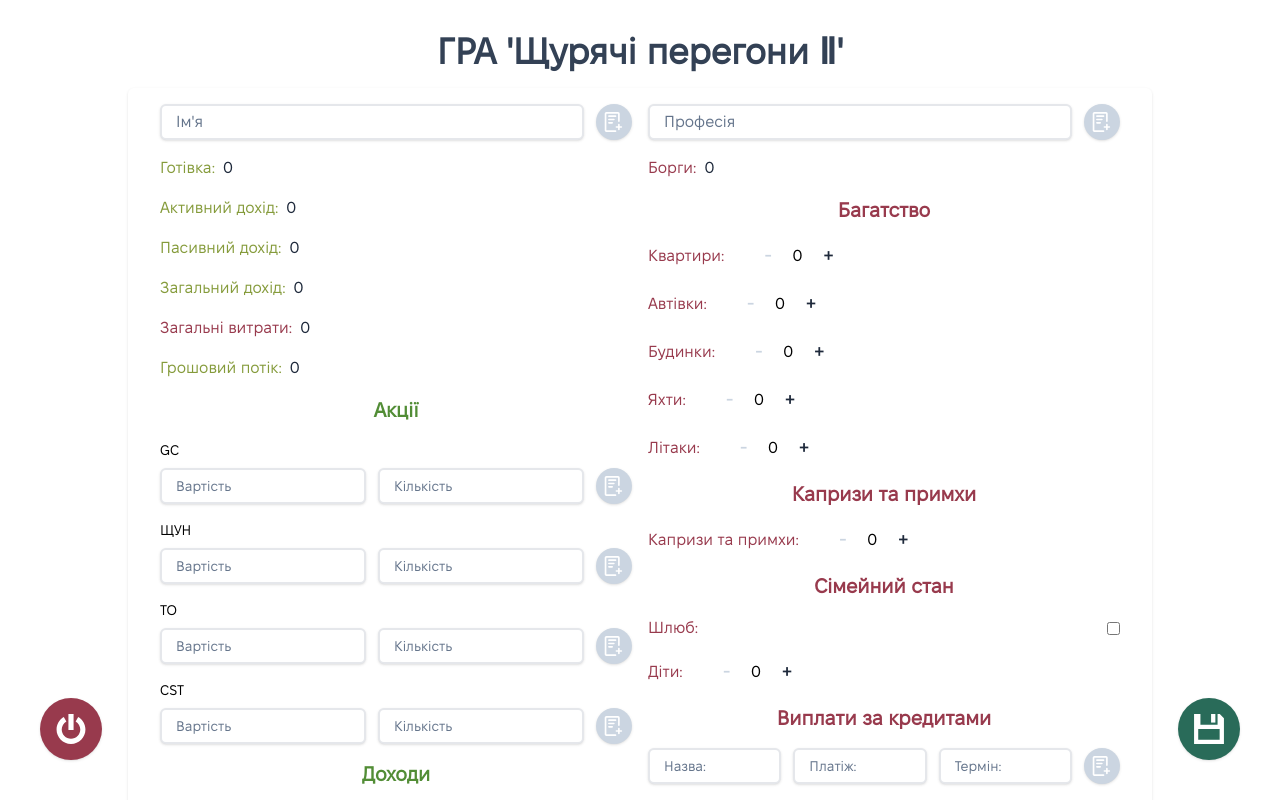
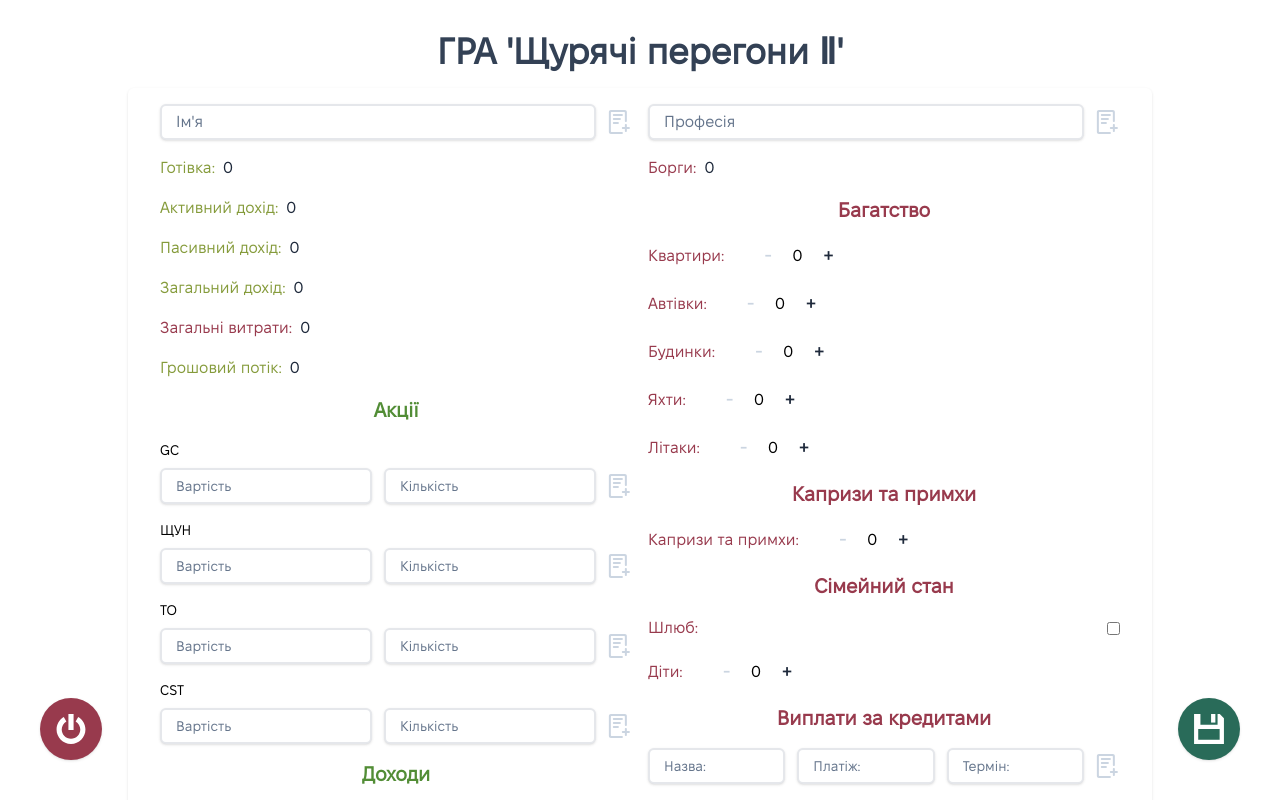
Before and after one commit to Kh-Ol-An/rat-race-client, a Vue app: page / in a window 1280 px wide. Shown: the top 800 px of the page. Built offline with nearby package versions, Linux system fonts and the light colour scheme.

Commit message:
Fixed color for all icons

```diff
--- a/src/components/Blank/Add.vue
+++ b/src/components/Blank/Add.vue
@@ -1,18 +1,11 @@
 <template>
     <button
-        :class="[
-            'p-2',
-            'shadow hover:shadow-lg',
-            'rounded-full',
-            'transition-all duration-300',
-            disabled ? 'bg-slate-300' : opposite ? 'bg-opposite' : 'bg-secondary',
-        ]"
         type="button"
         title="Додати"
         :disabled="disabled"
         @click="$emit('add')"
     >
-        <AddIcon width="20px" height="20px" />
+        <AddIcon width="24px" height="24px" :color="disabled ? 'fill-slate-300' : 'fill-secondary'" />
     </button>
 </template>
 
--- a/src/components/Blank/Index.vue
+++ b/src/components/Blank/Index.vue
@@ -365,10 +365,7 @@
             "
             type="button"
             title="Почати спочатку"
-            @click="() => {
-                console.log('ffff');
-                localStorage.removeItem('myCat')
-            }"
+            @click="reset"
         >
             <ResetIcon width="30px" height="30px" />
         </button>
@@ -385,7 +382,7 @@
             type="submit"
             title="Зберегти"
         >
-            <SaveIcon width="30px" height="30px" />
+            <SaveIcon width="30px" height="30px" color="fill-white" />
         </button>
     </form>
 </template>
@@ -393,10 +390,10 @@
 <script setup>
 import { reactive, ref, computed, watch } from 'vue';
 import Input from './Input.vue';
+import Add from './Add.vue';
 import InfoField from './InfoField.vue';
+import InputField from './InputField.vue';
 import List from './List.vue';
-import InputField from './InputField.vue';
-import Add from './Add.vue';
 import Quantity from './Quantity.vue';
 import Checkbox from './Checkbox.vue';
 import InputCredit from './InputCredit.vue';
@@ -542,4 +539,8 @@ const expenses = computed(() => {
 });
 
 const submit = () => localStorage.setItem('user', JSON.stringify(user));
+const reset = () => {
+    localStorage.removeItem('user');
+    location.reload();
+};
 </script>
--- a/src/components/Blank/InfoField.vue
+++ b/src/components/Blank/InfoField.vue
@@ -8,13 +8,6 @@
         </span>
         <button
             v-if="editable"
-            :class="[
-                'p-1.5',
-                'shadow hover:shadow-lg',
-                'rounded-full',
-                'transition-all duration-300',
-                opposite ? 'bg-opposite' : 'bg-secondary',
-            ]"
             type="button"
             title="Редагувати"
             @click="$emit('edit')"
--- a/src/components/Blank/List.vue
+++ b/src/components/Blank/List.vue
@@ -6,7 +6,7 @@
         <span class="text-silver-800 whitespace-nowrap">
             {{ addingSpaces(worth) }}
         </span>
-        <div class="flex items-center gap-2">
+        <div class="flex items-center gap-3">
             <span v-if="editable" class="text-silver-800 whitespace-nowrap">
                 {{ editValue }}
             </span>
@@ -17,24 +17,23 @@
                 smallLabel
                 v-model:value="editValue"
             />
-            <div v-if="id">
+            <div v-if="id" class="flex items-center justify-center">
                 <button
                     v-if="editable"
-                    class="p-2 shadow hover:shadow-lg rounded-full bg-secondary transition-all duration-300"
                     type="button"
                     title="Редагувати"
                     @click="editable = !editable"
                 >
-                    <EditIcon width="14px" height="14px" />
+                    <EditIcon width="16px" height="16px" />
                 </button>
                 <button
                     v-else
-                    class="p-2 shadow hover:shadow-lg rounded-full bg-secondary transition-all duration-300"
                     type="button"
                     title="Зберегти"
+                    :disabled="disabled"
                     @click="save"
                 >
-                    <SaveIcon width="14px" height="14px" />
+                    <SaveIcon width="16px" height="16px" :color="disabled ? 'fill-slate-300' : 'fill-secondary'" />
                 </button>
             </div>
         </div>
@@ -45,7 +44,7 @@
 </template>
 
 <script setup>
-import { ref } from 'vue';
+import {computed, ref} from 'vue';
 import Input from './Input.vue';
 import EditIcon from '../icons/EditIcon.vue';
 import SaveIcon from '../icons/SaveIcon.vue';
@@ -75,6 +74,8 @@ const emit = defineEmits(['edit']);
 const editable = ref(true);
 const editValue = ref(addingSpaces(props.value));
 
+const disabled = computed(() => editValue.value.length === 0);
+
 const save = () => {
     editable.value = !editable.value;
     emit('edit', props.id, Number(removingSpaces(editValue.value)));
--- a/src/components/icons/AddIcon.vue
+++ b/src/components/icons/AddIcon.vue
@@ -1,11 +1,8 @@
 <template>
-    <svg :width="width" :height="height" viewBox="0 0 24 24" xmlns="http://www.w3.org/2000/svg">
-        <path :fill="color"
-              d="M13.862 6h-8c-.553 0-1-.448-1-1s.447-1 1-1h8c.553 0 1 .448 1 1s-.447 1-1 1zM11.862 10h-6c-.553 0-1-.448-1-1s.447-1 1-1h6c.553 0 1 .448 1 1s-.447 1-1 1zM10.862 13c0 .55-.45 1-1 1h-4c-.55 0-1-.45-1-1s.45-1 1-1h4c.55 0 1 .45 1 1z"/>
-        <path :fill="color"
-              d="M18.862 2v9c0 .55-.45 1-1 1s-1-.45-1-1V2.5c0-.28-.22-.5-.5-.5h-13c-.28 0-.5.22-.5.5v19c0 .28.22.5.5.5h10.5c.55 0 1 .45 1 1s-.45 1-1 1h-11c-1.1 0-2-.9-2-2V2c0-1.1.9-2 2-2h14c1.1 0 2 .9 2 2z"/>
-        <path :fill="color"
-              d="M21.862 18c0 .55-.45 1-1 1h-2v2c0 .55-.45 1-1 1s-1-.45-1-1v-2h-2c-.55 0-1-.45-1-1s.45-1 1-1h2v-2c0-.55.45-1 1-1s1 .45 1 1v2h2c.55 0 1 .45 1 1z"/>
+    <svg :class="color" :width="width" :height="height" viewBox="0 0 24 24" xmlns="http://www.w3.org/2000/svg">
+        <path d="M13.862 6h-8c-.553 0-1-.448-1-1s.447-1 1-1h8c.553 0 1 .448 1 1s-.447 1-1 1zM11.862 10h-6c-.553 0-1-.448-1-1s.447-1 1-1h6c.553 0 1 .448 1 1s-.447 1-1 1zM10.862 13c0 .55-.45 1-1 1h-4c-.55 0-1-.45-1-1s.45-1 1-1h4c.55 0 1 .45 1 1z"/>
+        <path d="M18.862 2v9c0 .55-.45 1-1 1s-1-.45-1-1V2.5c0-.28-.22-.5-.5-.5h-13c-.28 0-.5.22-.5.5v19c0 .28.22.5.5.5h10.5c.55 0 1 .45 1 1s-.45 1-1 1h-11c-1.1 0-2-.9-2-2V2c0-1.1.9-2 2-2h14c1.1 0 2 .9 2 2z"/>
+        <path d="M21.862 18c0 .55-.45 1-1 1h-2v2c0 .55-.45 1-1 1s-1-.45-1-1v-2h-2c-.55 0-1-.45-1-1s.45-1 1-1h2v-2c0-.55.45-1 1-1s1 .45 1 1v2h2c.55 0 1 .45 1 1z"/>
     </svg>
 </template>
 
@@ -21,7 +18,7 @@ defineProps({
     },
     color: {
         type: String,
-        default: '#fff',
+        default: 'fill-slate-800',
     },
 });
 </script>
--- a/src/components/icons/EditIcon.vue
+++ b/src/components/icons/EditIcon.vue
@@ -4,10 +4,10 @@
          y="0px"
          viewBox="0 0 489.7 489.7"
          xml:space="preserve"
+         :class="color"
          :width="width"
          :height="height"
     >
-        <g>
         <path
             d="M461.9,145.905l11.5-11.3l2.9-2.8l1.4-1.4c0.6-0.6,1.6-1.6,2.4-2.5c3.3-3.7,6.4-8.9,8-14.1c0.9-2.9,1.4-6.1,1.5-9.1
             l0.1-3.8c0-1-0.2-1.9-0.6-2.9c-1.1-2.4-2.6-5.9-4.4-9.3c-1.8-3.5-4-6.8-5.6-8.4c-0.5-0.6-1-1.1-1.5-1.4c-0.4-0.3-0.8-0.4-1.1-0.5
@@ -29,7 +29,6 @@
             l5.7-5.6c15.2-15.1,30.5-30.1,45.7-45.2c30.3-30.4,60.6-60.9,90.9-91.3c15.2-15.2,30.4-30.4,45.5-45.5L461.9,145.905z
              M380.6,34.805L380.6,34.805c-0.3,0-0.6,0-0.7-0.1L380.6,34.805z M121,353.305c-0.5,0.1,0.1,0,0.4-0.1c0.1,0,0.1,0,0.2,0
             L121,353.305z"
-                :fill="color"
         />
         <path
             d="M400.9,282.405c-4.9-7.7-9,2.3-12.1,17.3c-5.2,24.7-8.9,52-11.4,80.8c-1.3,14.4-2.3,29.2-3,44.1
@@ -46,9 +45,7 @@
             c22.2,0,44.4-0.1,66.5-0.1l16.6-0.1h4.2h2.3l3.6-0.2c4.9-0.5,9.7-1.7,14.2-3.6c9-4,16.6-10.8,21.4-19.3c2.4-4.3,4.1-8.8,5.1-13.7
             c0.3-1.5,0.5-2.9,0.6-4.4c0.1-0.9,0.1-1.1,0.1-1.5v-1l0.1-2v-1v-2.1c-0.1-44.4-0.1-88.7,0.5-132.9
             C406.9,298.705,403.4,286.305,400.9,282.405z"
-                :fill="color"
         />
-        </g>
     </svg>
 </template>
 
@@ -64,7 +61,7 @@ defineProps({
     },
     color: {
         type: String,
-        default: '#fff',
+        default: 'fill-secondary',
     },
 });
 </script>
--- a/src/components/icons/ResetIcon.vue
+++ b/src/components/icons/ResetIcon.vue
@@ -2,6 +2,7 @@
     <svg xmlns="http://www.w3.org/2000/svg"
          x="0px"
          y="0px"
+         :class="color"
          :width="width"
          :height="height"
          viewBox="0 0 207.868 207.868"
@@ -12,7 +13,6 @@
         c0-22.881-12.319-44.229-32.149-55.712l17.909-30.926c30.827,17.853,49.976,51.05,49.976,86.638
         c0,55.175-44.887,100.062-100.062,100.062c-55.175,0-100.063-44.888-100.063-100.062c0-35.587,19.149-68.784,49.976-86.638
         l17.91,30.926C51.927,63.578,39.608,84.926,39.608,107.806z M121.804,0H86.066v110.189h35.737V0z"
-        :fill="color"
     />
 </svg>
 </template>
@@ -29,7 +29,7 @@ defineProps({
     },
     color: {
         type: String,
-        default: '#fff',
+        default: 'fill-white',
     },
 });
 </script>
--- a/src/components/icons/SaveIcon.vue
+++ b/src/components/icons/SaveIcon.vue
@@ -1,9 +1,7 @@
 <template>
-    <svg xmlns="http://www.w3.org/2000/svg" viewBox="0 0 231 231" :width="width" :height="height">
-        <g>
-            <path d="M198.5,0h-17v83h-132V0h-49v231h230V32.668L198.5,0z M197.5,199h-165v-83h165V199z" :fill="color"/>
-            <rect width="33" x="131.5" height="66" :fill="color"/>
-        </g>
+    <svg :class="color" xmlns="http://www.w3.org/2000/svg" viewBox="0 0 231 231" :width="width" :height="height">
+        <path d="M198.5,0h-17v83h-132V0h-49v231h230V32.668L198.5,0z M197.5,199h-165v-83h165V199z" />
+        <rect width="33" x="131.5" height="66" />
     </svg>
 </template>
 
@@ -19,7 +17,7 @@ defineProps({
     },
     color: {
         type: String,
-        default: '#fff',
+        default: 'fill-secondary',
     },
 });
 </script>
```
Lines whose indentation alone changed are shown as unchanged.
